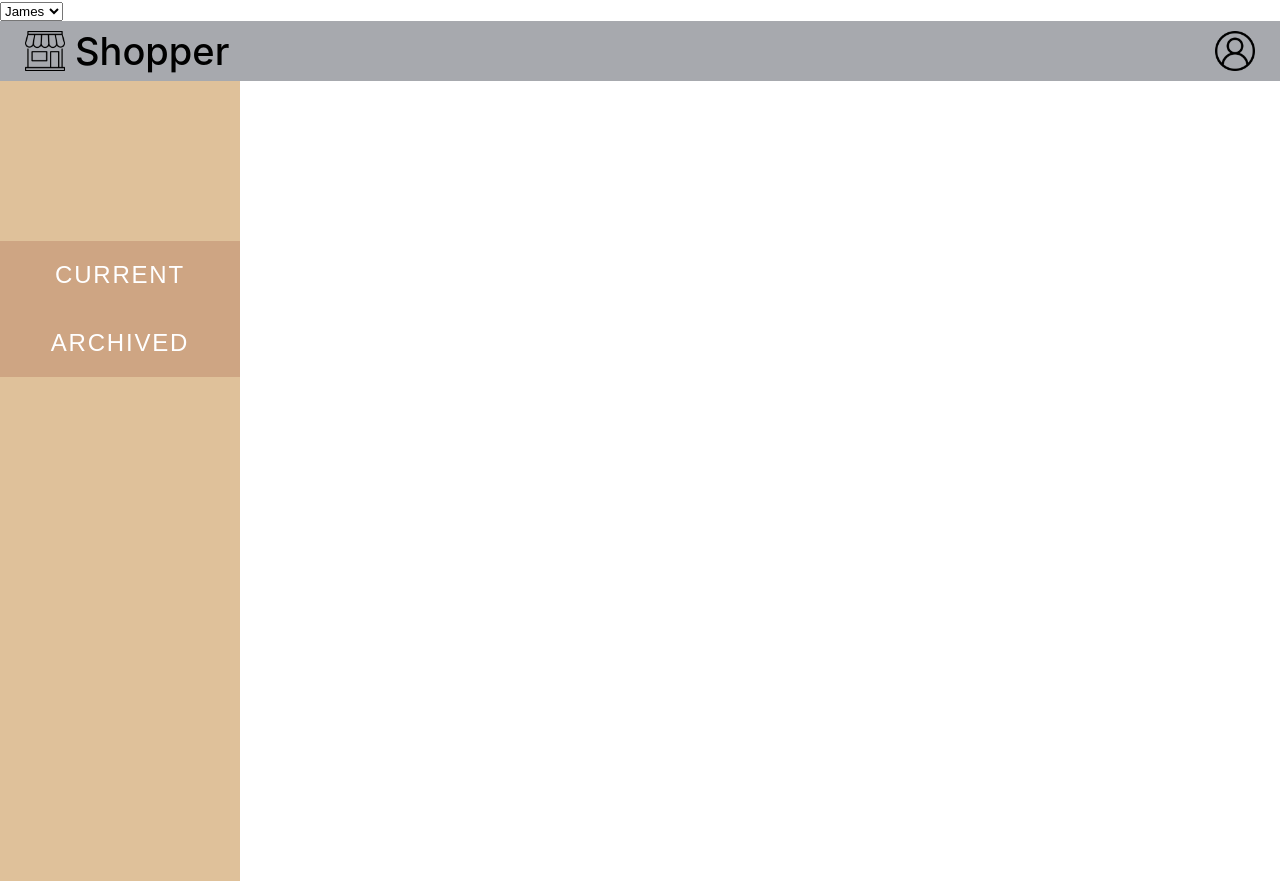
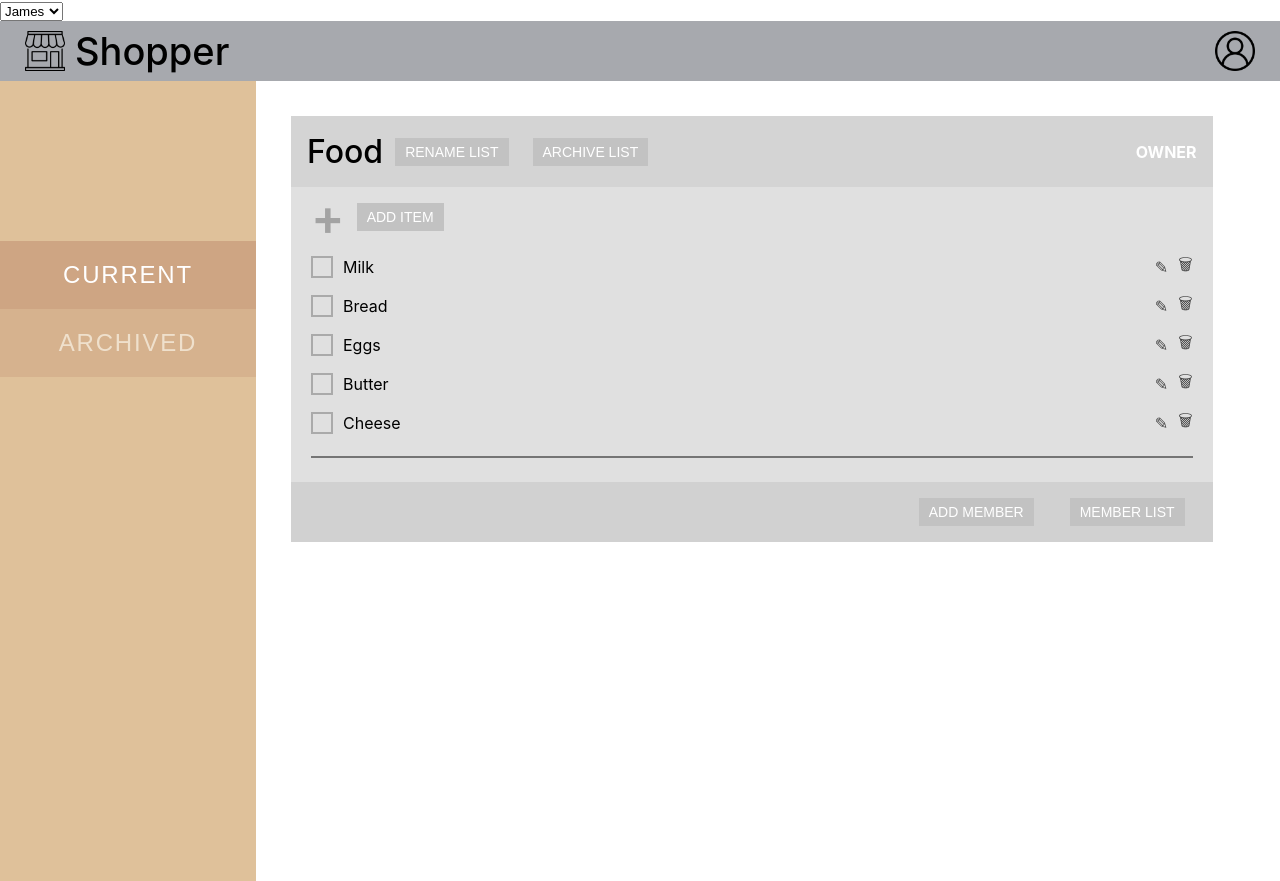
Before and after one commit to Neapolis1/uuFrontend, a React (Create React App) app in the folder uu-frondend/: page / in a window 1280 px wide. Built offline with nearby package versions, Linux system fonts and the light colour scheme.

Commit message:
0.4 - detail wilhout funkcionality

```diff
--- a/uu-frondend/src/NavBar.css
+++ b/uu-frondend/src/NavBar.css
@@ -1,11 +1,12 @@
 .Nav-bar {
-    width: 30vh;
+    width: 20%;
     height: 100vh;
     background: #dfc19a;
     display: flex;
     flex-direction: column;
     align-items: stretch;
     box-sizing: border-box;
+    float: left;
 }
 
 .Nav-bar button {
--- /dev/null
+++ b/uu-frondend/src/ShoppingListDetail.css
@@ -0,0 +1,127 @@
+.shopping-wrapper {
+    background: #e0e0e0;
+    display: inline-block;
+    width: 72%;
+    margin: 35px 0 0 35px;
+}
+
+/* ----------------------- HEADER ----------------------- */
+
+.shopping-header {
+    background: #d4d4d4;
+    padding: 16px;
+    display: flex;
+    align-items: center;
+}
+
+.shopping-header h1 {
+    margin: 0;
+    font-size: 32px;
+    font-weight: 500;
+}
+
+.shopping-wrapper button {
+    border: none;
+    padding: 6px 10px;
+    display: flex;
+    font-size: 14px;
+    cursor: pointer;
+    background: #c2c2c2;
+    color: white;
+    margin: 0 12px;
+}
+
+.owned {
+    font-weight: bold;
+    color: white;
+    margin-right: 0;
+    margin-left: auto;
+}
+
+/* ----------------------- ADD ITEM ----------------------- */
+
+.add-item-row {
+  display: flex;
+  align-items: center;
+}
+
+.add-icon {
+  font-size: 50px;
+  color: #a3a3a3;
+  font-weight: 600;
+}
+
+.add-item-btn {
+  background: #c8c8c8;
+  border: none;
+  padding: 6px 16px;
+  cursor: pointer;
+  font-size: 14px;
+}
+
+/* ----------------------- ITEMS LIST ----------------------- */
+
+.items-container {
+  margin: 0 20px;
+}
+
+.item-row {
+  display: flex;
+  align-items: center;
+  padding: 6px 0;
+  gap: 10px;
+}
+
+.item-checkbox {
+  width: 18px;
+  height: 18px;
+  border: 2px solid #aaa;
+}
+
+.item-checkbox.disabled {
+  opacity: 0.4;
+}
+
+.item-name {
+  flex: 1;
+  font-size: 16px;
+}
+
+.item-name.crossed {
+  text-decoration: line-through;
+  opacity: 0.5;
+}
+
+.item-edit,
+.item-delete {
+  cursor: pointer;
+  opacity: 0.7;
+}
+
+.archived {
+  opacity: 0.5;
+}
+
+.separator {
+  border-bottom: 2px solid #757575;
+  margin: 14px 0;
+}
+
+/* ----------------------- BOTTOM BAR ----------------------- */
+
+.bottom-bar {
+  background: #d1d1d1;
+  padding: 16px;
+  display: flex;
+  justify-content: flex-end;
+  gap: 12px;
+  margin-top: 24px;
+}
+
+.bottom-btn {
+  background: #bfbfbf;
+  border: none;
+  padding: 8px 18px;
+  cursor: pointer;
+  font-size: 14px;
+}
--- a/uu-frondend/src/ShoppingListDetail.jsx
+++ b/uu-frondend/src/ShoppingListDetail.jsx
@@ -0,0 +1,88 @@
+import React, { useEffect, useState } from "react";
+import "./ShoppingListDetail.css";
+import shoppingListsMock from "./mock-data.js";
+import { useUser } from "./user";
+
+function ShoppingListDetail() {
+  const currentUser = useUser();
+  const [lists] = useState(shoppingListsMock);
+  const [selectedId, setSelectedId] = useState(lists[0]?.id ?? null);
+  const [list, setList] = useState(null);
+
+  useEffect(() => {
+    const found = lists.find(l => l.id === selectedId) ?? null;
+    setList(found);
+  }, [lists, selectedId]);
+
+  if (!list) return <div className="shopping-wrapper">Loading…</div>;
+
+  const activeItems = list.items.filter(i => !i.archived);
+  const archivedItems = list.items.filter(i => i.archived);
+  const isOwner = currentUser && currentUser.id === list.ownerId;
+  const ownerLabel = isOwner ? "OWNER" : "MEMBER";
+
+  return (
+    <div className="shopping-wrapper">
+
+      {/* Header */}
+      <div className="shopping-header">
+        <h1>{list.name}</h1>
+
+        {/* show rename/archive only for owner */}
+        {isOwner && (
+          <>
+            <button>RENAME LIST</button>
+            <button>ARCHIVE LIST</button>
+          </>
+        )}
+
+        <span className="owned">{ownerLabel}</span>
+      </div>
+
+      {/* Items */}
+      <div className="items-container">
+
+        {/* Add item button (skrytý pokud je celý seznam archivovaný) */}
+        {!list.archived && (
+          <div className="add-item-row">
+            <span className="add-icon">+</span>
+            <button className="add-item-btn">ADD ITEM</button>
+          </div>
+        )}
+
+        {activeItems.map(item => (
+          <div className="item-row" key={item.id}>
+            <span className="item-checkbox"></span>
+            <span className="item-name">{item.name}</span>
+            <span className="item-edit">✎</span>
+            <span className="item-delete">🗑</span>
+          </div>
+        ))}
+
+        <div className="separator"></div>
+
+        {archivedItems.map(item => (
+          <div className="item-row archived" key={item.id}>
+            <span className="item-checkbox disabled"></span>
+            <span className="item-name crossed">{item.name}</span>
+            <span className="item-delete">🗑</span>
+          </div>
+        ))}
+      </div>
+
+      {/* Bottom buttons */}
+      <div className="bottom-bar">
+        {/* owner může přidávat členy, member vidí Leave */}
+        {isOwner ? (
+          <button className="bottom-btn">ADD MEMBER</button>
+        ) : (
+          <button className="bottom-btn">LEAVE</button>
+        )}
+        <button className="bottom-btn">MEMBER LIST</button>
+      </div>
+
+    </div>
+  );
+}
+
+export default ShoppingListDetail;
--- a/uu-frondend/src/index.js
+++ b/uu-frondend/src/index.js
@@ -14,6 +14,7 @@ root.render(
         <UserSelector />
         <AppHeader />
         <NavBar />
+        <ShoppingListDetail />
     </UserProvider>
 );
 
--- /dev/null
+++ b/uu-frondend/src/mock-data.js
@@ -0,0 +1,39 @@
+const shoppingListsMock = [
+  {
+    id: 1,
+    name: "Food",
+    ownerId: "123", // James
+    archived: false,
+    items: [
+      { id: 1, name: "Milk", archived: false },
+      { id: 2, name: "Bread", archived: false },
+      { id: 3, name: "Eggs", archived: false },
+      { id: 4, name: "Butter", archived: false },
+      { id: 5, name: "Cheese", archived: false }
+    ]
+  },
+  {
+    id: 2,
+    name: "Office supplies",
+    ownerId: "234", // Amelia
+    archived: false,
+    items: [
+      { id: 11, name: "Printer paper", archived: false },
+      { id: 12, name: "Pens", archived: false },
+      { id: 13, name: "Stapler", archived: false }
+    ]
+  },
+  {
+    id: 3,
+    name: "Old party list (archived)",
+    ownerId: "345", // John
+    archived: true, // celý seznam archivovaný
+    items: [
+      { id: 21, name: "Balloons", archived: true },
+      { id: 22, name: "Soda", archived: true },
+      { id: 23, name: "Cake", archived: true }
+    ]
+  }
+];
+
+export default shoppingListsMock;
```
